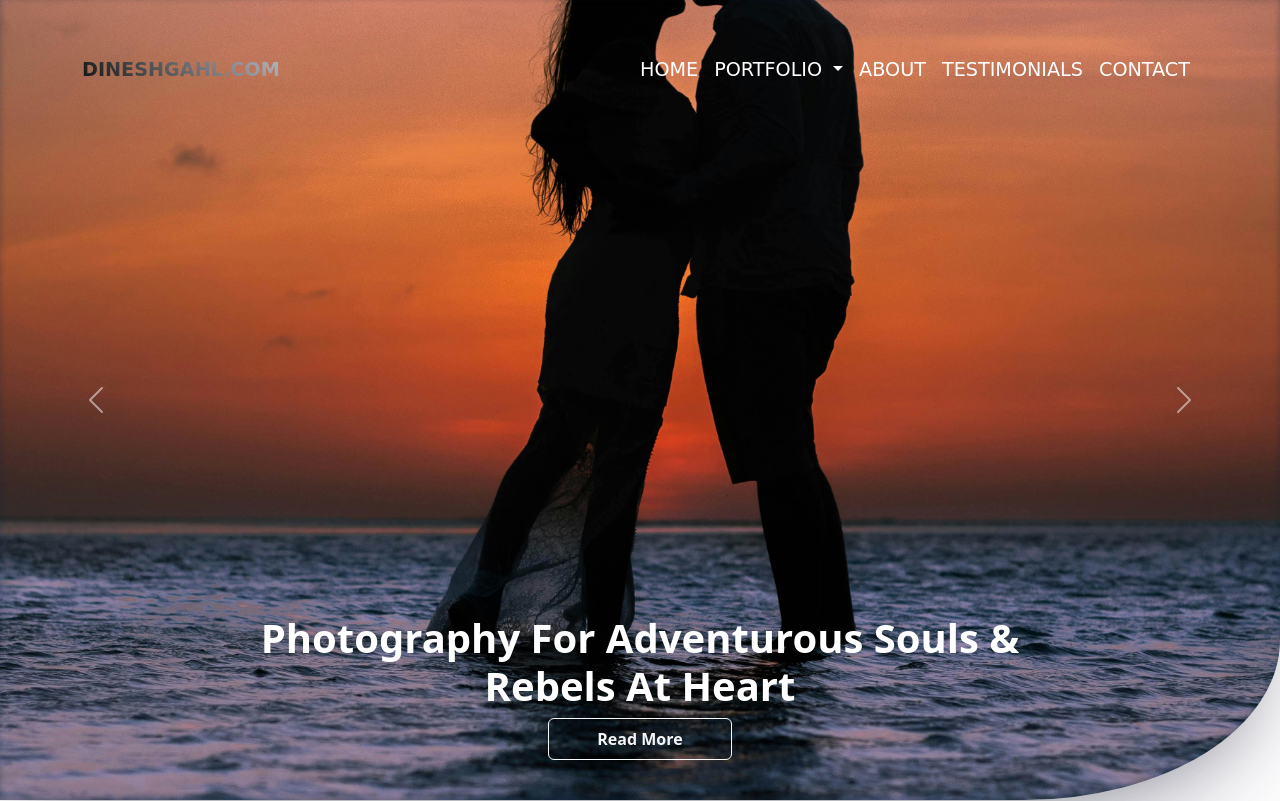
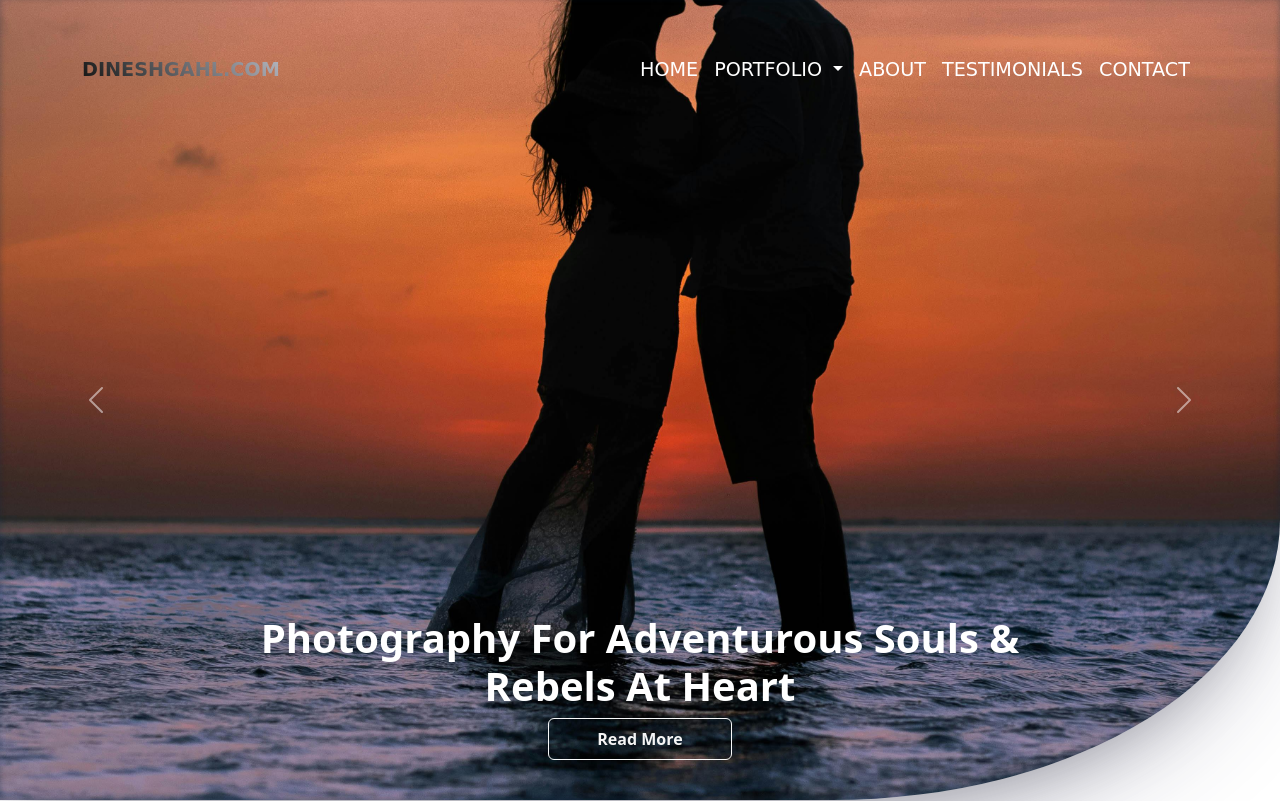
Before and after one commit to BST82/front_end_test, a plain HTML site: page index.html in a window 1280 px wide. Shown: the top 801 px of the page. Drawn offline with nearby package versions, Linux system fonts and the light colour scheme; a script that the page names is missing.

Commit message:
update hero section

```diff
--- a/style.css
+++ b/style.css
@@ -1,6 +1,6 @@
 /* Define CSS variables */
 :root {
-  --hero-section-slider-bottom-right-redious:20%;
+  --hero-section-slider-bottom-right-redious:35%;
   --hero-section-bg-image: url('./assets/couple.jpg');
   --nav-bar-text-decoration-color:rgb(43, 62, 55);
   --nav-bar-email-gradient-color:linear-gradient(45deg, #0d0e0d, #b9bbc4);
```
